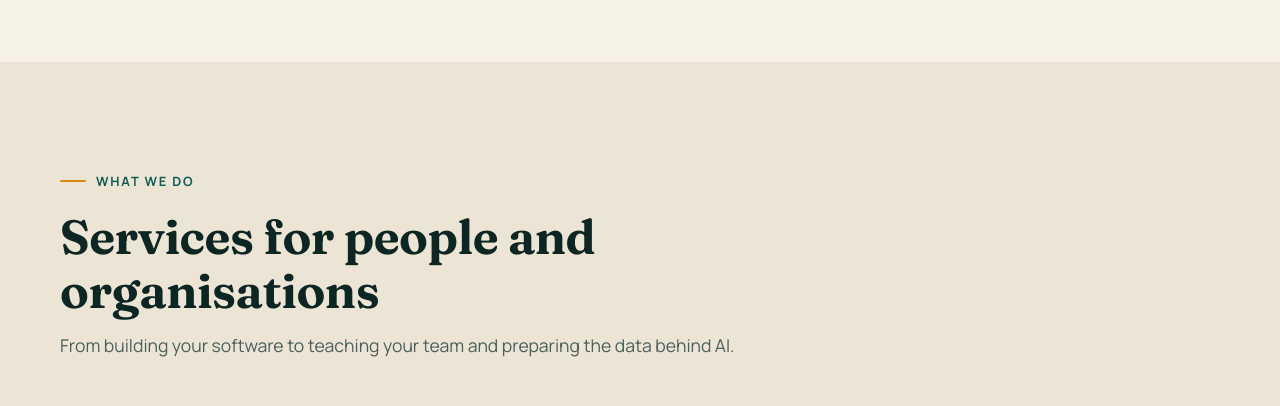
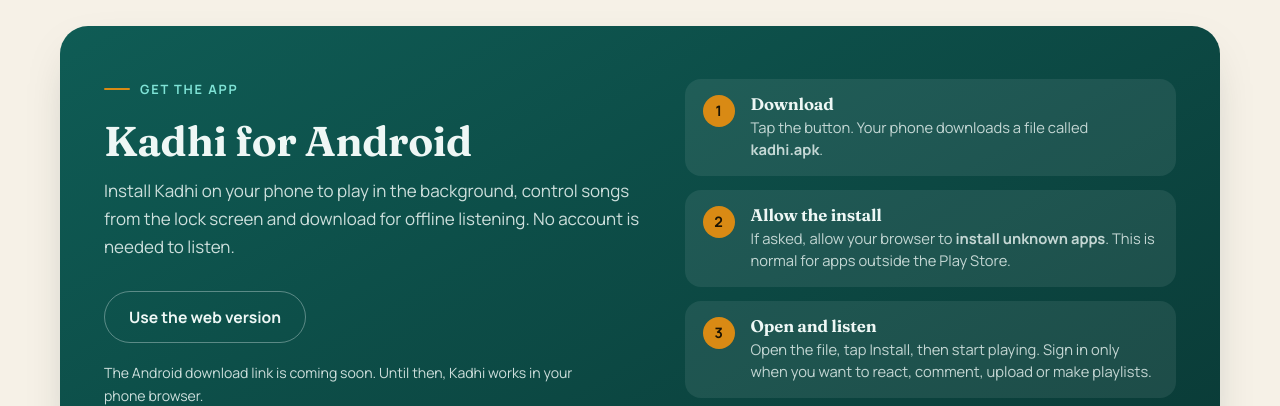
Before and after one commit to nilesoftug/portfolio-site, a plain HTML site: page index.html in a window 1280 px wide. Shown: the part 2394-2800 px from the top of the page. Drawn offline with Linux system fonts and the light colour scheme.

Commit message:
Add files via upload

```diff
--- a/css/style.css
+++ b/css/style.css
@@ -322,6 +322,21 @@ h1 { font-size: clamp(2.5rem, 5.4vw, 4.3rem); font-weight: 650; margin-bottom: 2
 .shots figure:nth-child(2) { transform: translateY(-18px); }
 .shots figcaption { margin-top: 14px; font-weight: 700; font-size: .9rem; color: var(--ink-soft); }
 
+/* download */
+.download { display: grid; grid-template-columns: 1.1fr 1fr; gap: 40px; margin-top: 64px; padding: 44px; border-radius: 28px; scroll-margin-top: 90px;
+  background: linear-gradient(150deg, var(--teal), #0a3b37); color: #eef7f5; box-shadow: var(--shadow); }
+.download .eyebrow { color: #7fe3d6; }
+.download h3 { font-size: clamp(1.9rem, 3.4vw, 2.6rem); margin-bottom: 12px; }
+.download-copy > p { color: rgba(238,247,245,.86); max-width: 34em; }
+.download .btn-ghost { color: #eef7f5; border-color: rgba(238,247,245,.35); }
+.download .btn-ghost:hover { background: rgba(255,255,255,.1); }
+.download-note { margin: 18px 0 0; font-size: .88rem; color: rgba(238,247,245,.7); }
+.install-steps { display: grid; gap: 14px; align-content: center; }
+.install-steps li { display: flex; gap: 16px; padding: 16px 18px; border-radius: 16px; background: rgba(255,255,255,.08); }
+.install-steps span { flex: none; display: grid; place-items: center; width: 32px; height: 32px; border-radius: 50%; background: var(--accent); color: var(--accent-ink); font-weight: 800; font-size: .9rem; }
+.install-steps h4 { font-size: 1.05rem; margin-bottom: 2px; }
+.install-steps p { margin: 0; font-size: .92rem; color: rgba(238,247,245,.8); line-height: 1.5; }
+
 /* whatsapp */
 .btn-wa { margin-top: 22px; background: #1fa855; color: #fff; box-shadow: 0 10px 24px -12px #1fa855; }
 .btn-wa:hover { box-shadow: 0 16px 28px -12px #1fa855; }
@@ -335,6 +350,7 @@ h1 { font-size: clamp(2.5rem, 5.4vw, 4.3rem); font-weight: 650; margin-bottom: 2
 .hp { position: absolute; left: -9999px; opacity: 0; }
 .form-note.ok { color: #1f8a4c; font-weight: 700; }
 .form-note.err { color: #d6453d; font-weight: 700; }
+.btn[hidden] { display: none; }
 .btn:disabled { opacity: .65; cursor: progress; transform: none; }
 
 /* scroll reveal (only when JS is running) */
@@ -349,6 +365,7 @@ h1 { font-size: clamp(2.5rem, 5.4vw, 4.3rem); font-weight: 650; margin-bottom: 2
   .feature-grid { border-left: 0; border-top: 1px solid var(--line); }
 }
 @media (max-width: 860px) {
+  .download { grid-template-columns: 1fr; padding: 30px 22px; gap: 28px; margin-top: 48px; }
   .hero { padding: 44px 0 120px; }
   .hero-grid, .about-grid, .contact-grid { grid-template-columns: 1fr; gap: 44px; }
   .hero-art { min-height: 480px; }
--- a/index.html
+++ b/index.html
@@ -68,6 +68,7 @@
 
       <nav class="nav" id="nav" aria-label="Primary">
         <a href="#products">Products</a>
+        <a href="#download">Get the app</a>
         <a href="#services">Services</a>
         <a href="#about">About</a>
         <a href="#contact">Contact</a>
@@ -78,7 +79,7 @@
           <svg class="i-moon" viewBox="0 0 24 24" aria-hidden="true"><path d="M21 12.8A8.5 8.5 0 1 1 11.2 3a6.6 6.6 0 0 0 9.8 9.8z"/></svg>
           <svg class="i-sun" viewBox="0 0 24 24" aria-hidden="true"><circle cx="12" cy="12" r="4"/><path d="M12 2v2M12 20v2M4.9 4.9l1.4 1.4M17.7 17.7l1.4 1.4M2 12h2M20 12h2M4.9 19.1l1.4-1.4M17.7 6.3l1.4-1.4"/></svg>
         </button>
-        <a class="btn btn-small" href="https://kadhi.nilesoftug.com" target="_blank" rel="noopener">Open Kadhi</a>
+        <a class="btn btn-small" href="#download" data-download>Download app</a>
         <button class="icon-btn menu-btn" id="menuBtn" type="button" aria-label="Open menu" aria-expanded="false" aria-controls="nav">
           <svg viewBox="0 0 24 24" aria-hidden="true"><path d="M4 7h16M4 12h16M4 17h16"/></svg>
         </button>
@@ -147,8 +148,12 @@
             </p>
             <div class="cta-row">
               <a class="btn" href="https://kadhi.nilesoftug.com" target="_blank" rel="noopener">
-                Visit kadhi.nilesoftug.com
+                Open on the web
                 <svg viewBox="0 0 24 24" aria-hidden="true"><path d="M7 17 17 7M8 7h9v9"/></svg>
+              </a>
+              <a class="btn btn-ghost" href="#download" data-download>
+                <svg viewBox="0 0 24 24" aria-hidden="true"><path d="M12 3v12m0 0-4-4m4 4 4-4M4 20h16"/></svg>
+                Download the app
               </a>
             </div>
           </div>
@@ -191,6 +196,27 @@
           <figure><img src="assets/kadhi-home.jpg" width="400" height="851" loading="lazy" alt="Kadhi home feed with video and audio filters" /><figcaption>Home feed</figcaption></figure>
           <figure><img src="assets/kadhi-player.jpg" width="400" height="851" loading="lazy" alt="Kadhi player with speed, sleep timer and queue controls" /><figcaption>Player</figcaption></figure>
           <figure><img src="assets/kadhi-device.jpg" width="400" height="851" loading="lazy" alt="Kadhi device files browser listing local music" /><figcaption>Your own files</figcaption></figure>
+        </div>
+
+        <div class="download reveal" id="download">
+          <div class="download-copy">
+            <p class="eyebrow">Get the app</p>
+            <h3>Kadhi for Android</h3>
+            <p>Install Kadhi on your phone to play in the background, control songs from the lock screen and download for offline listening. No account is needed to listen.</p>
+            <div class="cta-row">
+              <a class="btn" href="#" data-download id="apkBtn" rel="noopener">
+                <svg viewBox="0 0 24 24" aria-hidden="true"><path d="M12 3v12m0 0-4-4m4 4 4-4M4 20h16"/></svg>
+                Download for Android (APK)
+              </a>
+              <a class="btn btn-ghost" href="https://kadhi.nilesoftug.com" target="_blank" rel="noopener">Use the web version</a>
+            </div>
+            <p class="download-note" id="apkNote">iPhone or computer? Open Kadhi in your browser, nothing to install.</p>
+          </div>
+          <ol class="install-steps">
+            <li><span>1</span><div><h4>Download</h4><p>Tap the button. Your phone downloads a file called <b>kadhi.apk</b>.</p></div></li>
+            <li><span>2</span><div><h4>Allow the install</h4><p>If asked, allow your browser to <b>install unknown apps</b>. This is normal for apps outside the Play Store.</p></div></li>
+            <li><span>3</span><div><h4>Open and listen</h4><p>Open the file, tap Install, then start playing. Sign in only when you want to react, comment, upload or make playlists.</p></div></li>
+          </ol>
         </div>
       </div>
     </section>
@@ -407,6 +433,7 @@
         <a href="#services">Services</a>
         <a href="#about">About</a>
         <a href="#contact">Contact</a>
+        <a href="#download">Get the app</a>
         <a href="https://kadhi.nilesoftug.com" target="_blank" rel="noopener">Kadhi</a>
         <a href="https://kadhi.nilesoftug.com/privacy" target="_blank" rel="noopener">Privacy</a>
       </nav>
--- a/js/main.js
+++ b/js/main.js
@@ -59,6 +59,23 @@
     items.forEach(function (el) { el.classList.add('in'); });
   }
 
+  /* ---------- app download ----------
+     Put the APK address here once. Easiest hosting: a GitHub Release, e.g.
+     https://github.com/USERNAME/REPO/releases/latest/download/kadhi.apk
+     While this is empty the buttons just scroll to the Get the app section. */
+  var APK_URL = '';
+  var apkBtn = document.getElementById('apkBtn');
+  var apkNote = document.getElementById('apkNote');
+  if (APK_URL) {
+    document.querySelectorAll('[data-download]').forEach(function (a) {
+      a.setAttribute('href', APK_URL);
+      a.setAttribute('download', 'kadhi.apk');
+    });
+  } else {
+    if (apkBtn) apkBtn.hidden = true;
+    if (apkNote) apkNote.textContent = 'The Android download link is coming soon. Until then, Kadhi works in your phone browser.';
+  }
+
   /* ---------- footer year ---------- */
   var y = document.getElementById('year');
   if (y) y.textContent = new Date().getFullYear();
```
